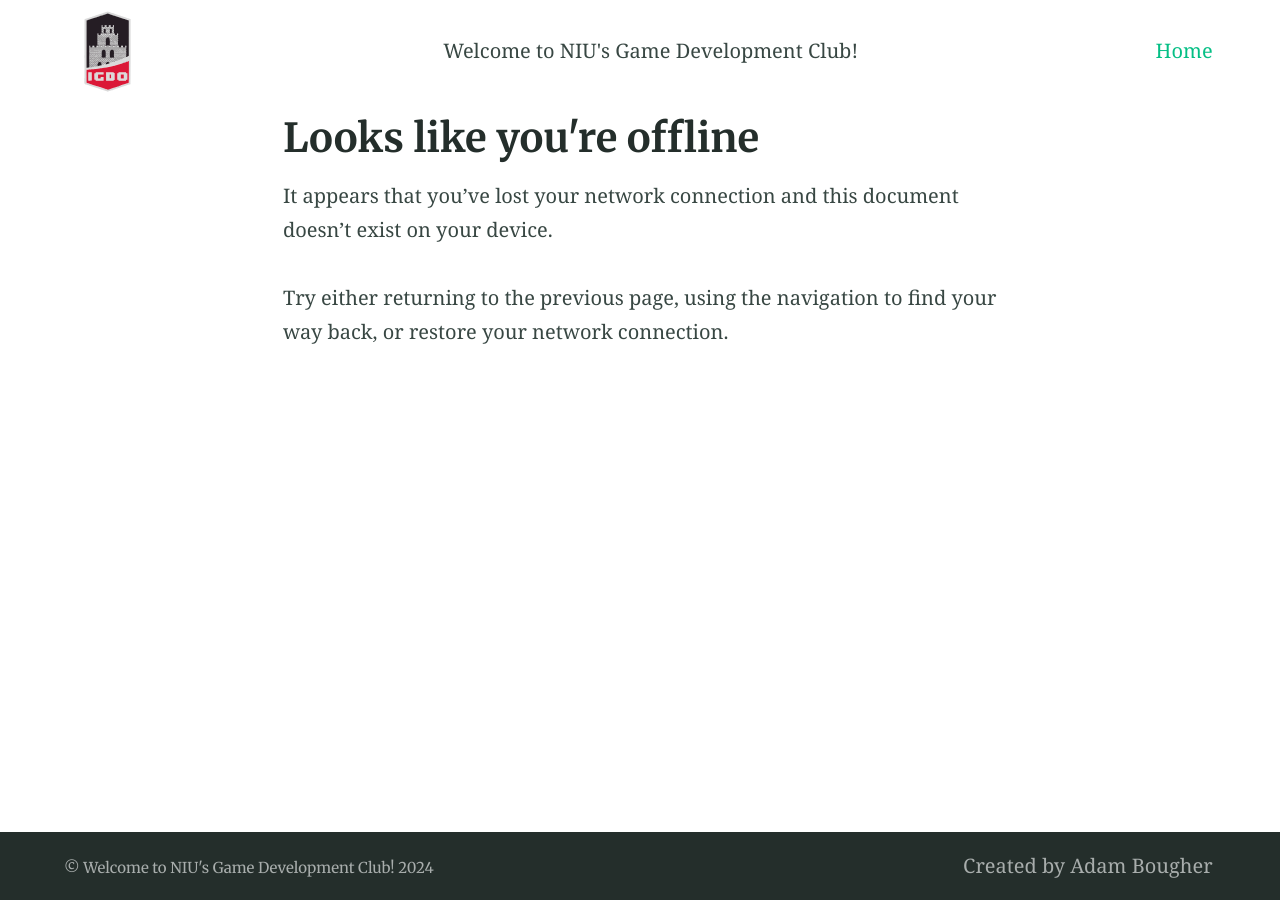
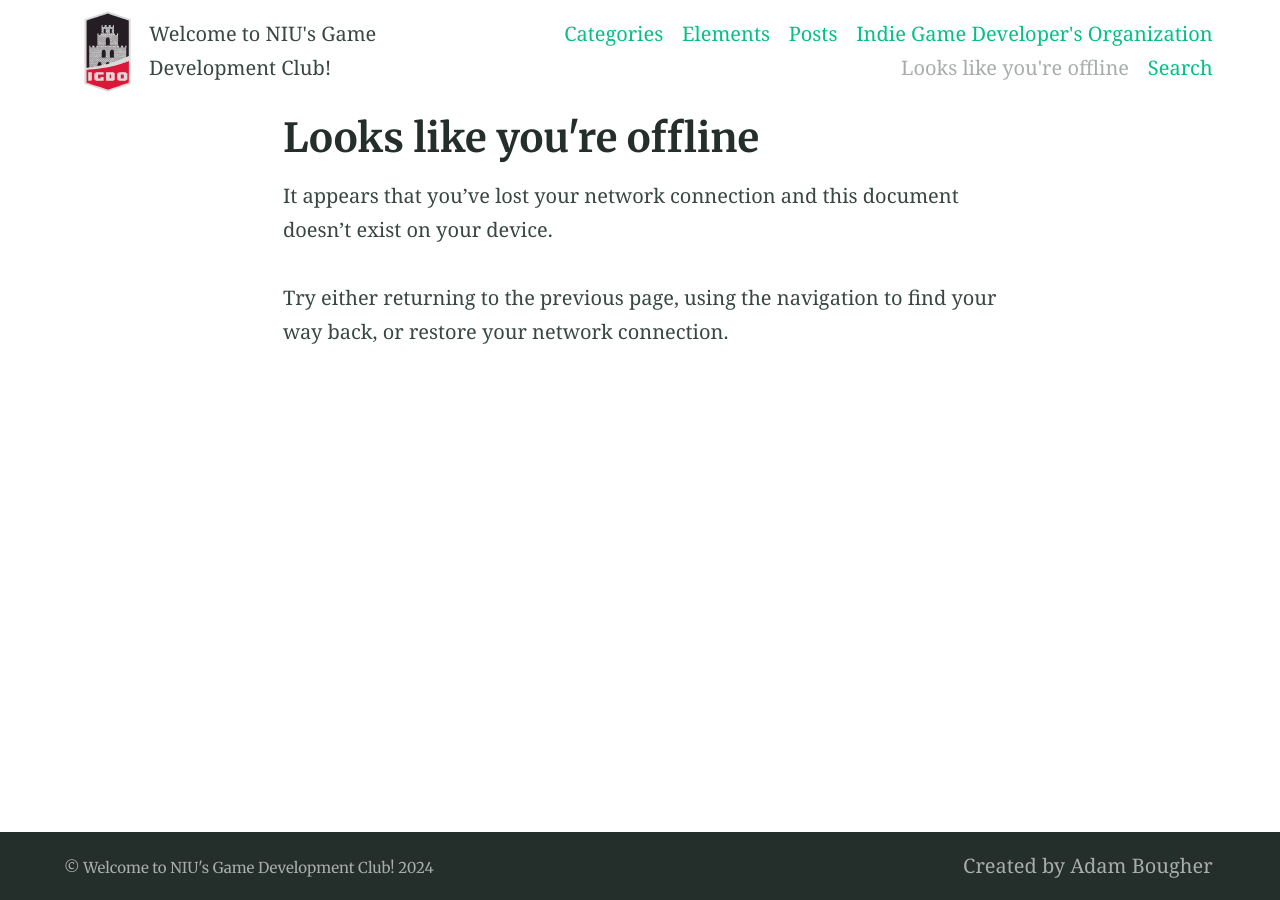
Before and after one commit to AdamBougher/alembic-IGDO, a Jekyll site: the page built from offline.md, in a window 1280 px wide. Built offline with Jekyll 4.4.1, drawn with Linux system fonts in a browser that asks for light colours; part of the change alters nothing that is shown.

Commit message:
updated more site info

```diff
--- a/_config.yml
+++ b/_config.yml
@@ -39,14 +39,13 @@ paginate: 2 # jekyll-paginate > items per page
 paginate_path: blog/page:num # jekyll-paginate > blog page
 jekyll-mentions: https://twitter.com # jekyll-mentions > service used when @replying
 twitter:
-  username: DavidDarnes # jekyll-seo-tag > Owners twitter username
-author: DavidDarnes # jekyll-seo-tag > default author
+  username:  # jekyll-seo-tag > Owners twitter username
+author:  # jekyll-seo-tag > default author
 social: # jekyll-seo-tag > social overrides
-  name: David Darnes # jekyll-seo-tag > real name
+  name: IGDO # jekyll-seo-tag > real name
   links:  # jekyll-seo-tag > social aliases (sameAs)
     - https://twitter.com/DavidDarnes
     - https://www.facebook.com/daviddarnes
-    - https://www.linkedin.com/in/daviddarnes
     - https://github.com/daviddarnes
 # markdown: CommonMark # Markdown parse settings, CommonMark performs slightly better an others in build time
 # commonmark:
@@ -58,7 +57,7 @@ sass:
   style: compressed # Style compression
 permalink: pretty  # Permalink style (/YYYY/MM/DD/page-name/)
 excerpt_separator: <!-- more --> # Marks end of excerpt in posts
-timezone: Europe/London # Timezone for blog posts and alike
+timezone: America/Chicago # Timezone for blog posts and alike
 
 # 5. Collections
 collections:
@@ -95,8 +94,8 @@ encoding: utf-8 # Make sure the encoding is right
 lang: en-us # Set the site language
 title: "Welcome to NIU's Game Development Club!" # Site name or title, also used in jekyll-seo-tag
 logo: "/assets/logos/logo.svg" # Site logo, also used in jekyll-seo-tag
-description: To meet the demands of the growing interest in game development. The organization aims to provide safe and immersive environment for students to learn and hone their game development skills, create projects for portfolios, develop a community where students can obtain information and assistance on subjects related to game development, and provide a place where individuals can showcase their strengths and experience as game developers." # Site description and default description, also used in jekyll-seo-tag
-url: "https://alembic.darn.es" # Site url, also used in jekyll-seo-tag
+description:  "The Landing page for the Game Developer club at NIU" # Site description and default description, also used in jekyll-seo-tag
+url: "" # Site url, also used in jekyll-seo-tag
 baseurl: ""
 repo: "https://github.com/daviddarnes/alembic"
 email: ""
@@ -121,8 +120,8 @@ favicons: # Favicons are also used in the manifest file. Syntax is 'size: path'
 
 # 9. Site navigation
 navigation_header:
-- title: Home
-  url: /
+# - title: Home
+#   url: /
 # - title: Elements
 #   url: /elements/
 # - title: Blog
```
